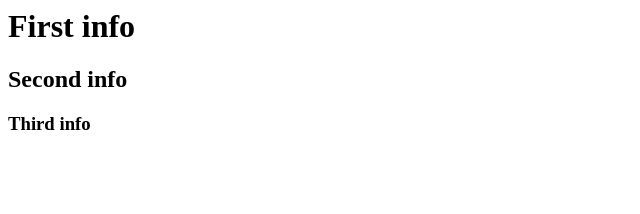
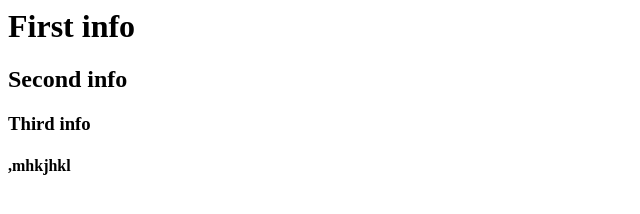
Before and after one commit to dilnig/new3, a plain HTML site: page second.html in a window 1280 px wide. Shown: the full height of the page, 0-640 px from the left. Drawn offline with Linux system fonts and the light colour scheme.

Commit message:
second commit

```diff
--- a/second.html
+++ b/second.html
@@ -5,5 +5,6 @@
     <h1>First info</h1>
     <h2>Second info</h2>
     <h3>Third info</h3>
+<h4>,mhkjhkl</h4>
     </body>
     </html>
```
